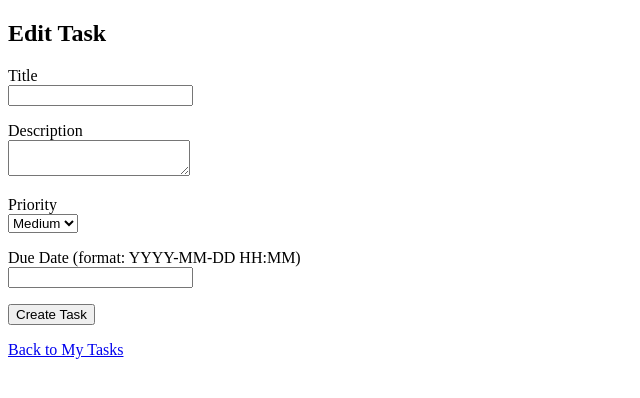
After one commit to Harishmadhav/lifehub, a Flask app: template app/templates/tasks/edit_task.html in a window 1280 px wide. The commit adds this page. Shown: the top 398 px of the page, without its empty margins (0-640 px from the left). Run offline with Flask 3, Linux system fonts and the light colour scheme; the template is opened without the code that fills it: values that come from a table or form of the project are taken from there, others are empty.

Commit message:
Complete Task CRUD: edit, delete, and mark complete with ownership checks

```diff
--- a/app/routes/tasks.py
+++ b/app/routes/tasks.py
@@ -1,8 +1,9 @@
-from flask import Blueprint, render_template, redirect, url_for, flash
+from flask import Blueprint, render_template, redirect, url_for, flash, abort
 from flask_login import login_required, current_user
 from flask_wtf import FlaskForm
 from wtforms import StringField, TextAreaField, SelectField, DateTimeField, SubmitField
 from wtforms.validators import DataRequired, Optional
+from datetime import datetime
 
 from app.extensions import db
 from app.models.task import Task
@@ -54,3 +55,58 @@ def create_task():
 def view_tasks():
     tasks = Task.query.filter_by(user_id=current_user.id).order_by(Task.created_at.desc()).all()
     return render_template("tasks/view_tasks.html", tasks=tasks)
+
+@tasks_bp.route("/tasks/<int:task_id>/edit", methods=["GET", "POST"])
+@login_required
+def edit_task(task_id):
+    task = Task.query.get_or_404(task_id)
+
+    if task.user_id != current_user.id:
+        abort(403)
+
+    form = TaskForm(obj=task)
+
+    if form.validate_on_submit():
+        task.title = form.title.data
+        task.description = form.description.data
+        task.priority = form.priority.data
+        task.due_date = form.due_date.data
+
+        db.session.commit()
+
+        flash("Task updated successfully.", "success")
+        return redirect(url_for("tasks.view_tasks"))
+
+    return render_template("tasks/edit_task.html", form=form, task=task)
+
+
+@tasks_bp.route("/tasks/<int:task_id>/delete", methods=["POST"])
+@login_required
+def delete_task(task_id):
+    task = Task.query.get_or_404(task_id)
+
+    if task.user_id != current_user.id:
+        abort(403)
+
+    db.session.delete(task)
+    db.session.commit()
+
+    flash("Task deleted.", "info")
+    return redirect(url_for("tasks.view_tasks"))
+
+
+@tasks_bp.route("/tasks/<int:task_id>/complete", methods=["POST"])
+@login_required
+def complete_task(task_id):
+    task = Task.query.get_or_404(task_id)
+
+    if task.user_id != current_user.id:
+        abort(403)
+
+    task.status = "completed"
+    task.completed_at = datetime.utcnow()
+
+    db.session.commit()
+
+    flash("Task marked as complete.", "success")
+    return redirect(url_for("tasks.view_tasks"))
--- /dev/null
+++ b/app/templates/tasks/edit_task.html
@@ -0,0 +1,40 @@
+<!DOCTYPE html>
+<html>
+<head>
+    <title>Edit Task - LifeHub</title>
+</head>
+<body>
+    <h2>Edit Task</h2>
+
+    <form method="POST">
+        {{ form.hidden_tag() }}
+
+        <p>
+            {{ form.title.label }}<br>
+            {{ form.title() }}
+        </p>
+
+        <p>
+            {{ form.description.label }}<br>
+            {{ form.description() }}
+        </p>
+
+        <p>
+            {{ form.priority.label }}<br>
+            {{ form.priority() }}
+        </p>
+
+        <p>
+            {{ form.due_date.label }} (format: YYYY-MM-DD HH:MM)<br>
+            {{ form.due_date() }}
+            {% for error in form.due_date.errors %}
+                <span style="color: red;">{{ error }}</span>
+            {% endfor %}
+        </p>
+
+        {{ form.submit() }}
+    </form>
+
+    <p><a href="{{ url_for('tasks.view_tasks') }}">Back to My Tasks</a></p>
+</body>
+</html>
```
Also changed, not shown: app/templates/tasks/view_tasks.html (+15 -1 lines).
